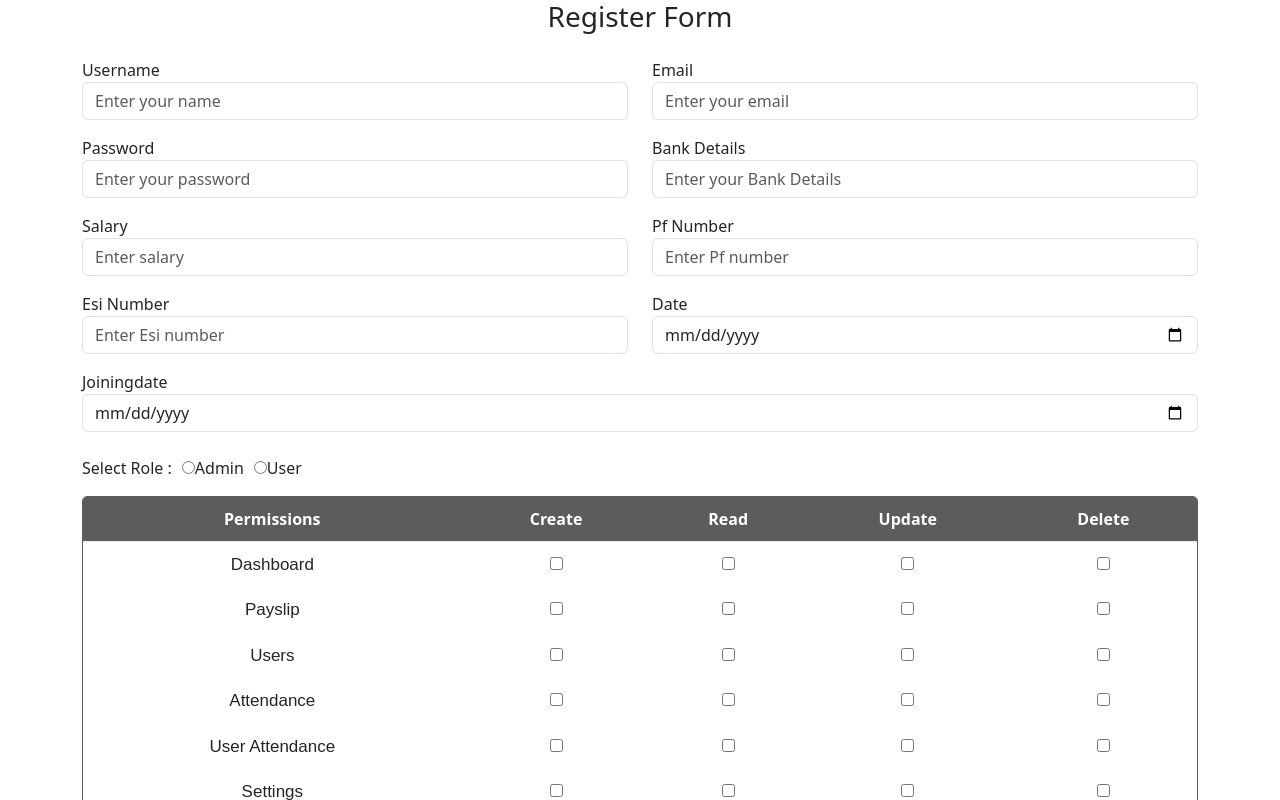
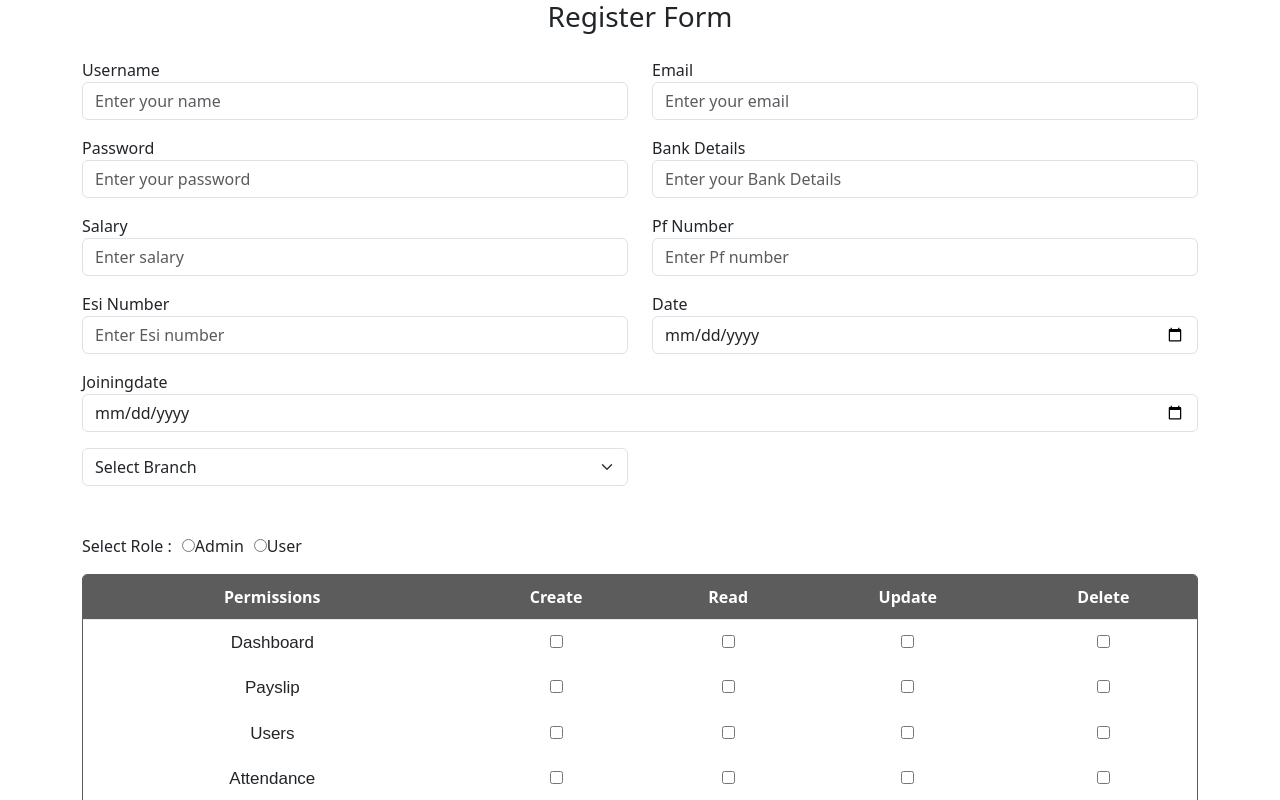
Before and after one commit to AjithaChand/Validation-project, a React (Create React App) app in the folder Insurance-app-main/: page /adminregister in a window 1280 px wide. Shown: the top 800 px of the page. Built offline with nearby package versions, Linux system fonts and the light colour scheme.

Commit message:
Branches

```diff
--- a/Insurance-app-main/src/Components/AdminDashboard/AdminRegistration/RegisterForm/Adminregister.js
+++ b/Insurance-app-main/src/Components/AdminDashboard/AdminRegistration/RegisterForm/Adminregister.js
@@ -6,17 +6,39 @@ import 'react-toastify/dist/ReactToastify.css';
 import { apiurl } from '../../../../url';
 import { UserContext } from '../../../../usecontext';
 
+//Branches
+
+import branchData from '../../../Datas/Branches.json'
+
 const Adminregister = ({ close }) => {
     const { setCreateNewUser } = useContext(UserContext);
 
     // const [leavedays, setLeavedays] = useState(0);
-    // const [selectpermission, setSelectpermission] = useState("")
 
-    // const handlePermission = (e) => {
+    // Code for choosing Branches and station
+    const [selectBranch, setSelectBranch] = useState(null);
 
-    //     setSelectpermission(e.target.value)
+    const [selectStation, setSelectStation] = useState(null);
 
-    // }
+    const handleBranchChange = (e) => {
+
+        const branch = branchData.branches.find(b => b.branch === e.target.value)
+        setSelectBranch(branch)
+        setSelectStation(null)
+    }
+
+    const handleStationChange = (e) => {
+        const station = selectBranch.stations.find(s => s.name === e.target.value)
+        setSelectStation(station)
+    }
+
+        //branch and station code
+        const payload={
+            branch: selectBranch?.branch,
+            station: selectStation?.name,
+            latitude: selectStation?.latitude,
+            longitude:selectStation?.longitude
+        }
 
     const [values, setValues] = useState({
         username: '',
@@ -41,7 +63,7 @@ const Adminregister = ({ close }) => {
         'payslip': { read: false, create: false, update: false, delete: false },
         'users': { read: false, create: false, update: false, delete: false },
         'attendance': { read: false, create: false, update: false, delete: false },
-        'user_attendance' : { read: false, create: false, update: false, delete: false },
+        'user_attendance': { read: false, create: false, update: false, delete: false },
         'settings': { read: false, create: false, update: false, delete: false },
     });
 
@@ -100,17 +122,16 @@ const Adminregister = ({ close }) => {
             return toast.warning('Password must be 8 characters, include one number and one special character');
         }
 
-
         try {
             await axios.post(`${apiurl}/admin/register`, {
-                ...values, permissions: permission
-
+                ...values, permissions: permission,payload:payload()
             }, {
                 headers: {
                     Authorization: `Bearer ${localStorage.getItem('token')}`
                 }
             });
-            console.log("Permission updation" , permission)
+            console.log("Permission updation", permission)
+            console.log("Branch" , payload)
 
             try {
                 await axios.post(`${apiurl}/email_for_register`, {
@@ -186,6 +207,29 @@ const Adminregister = ({ close }) => {
                             </div>
                         </div>
                         <div className='row'>
+                        <div className='mt-3 col-md-6 col-sm-12 form-group'>
+                                <select className='form-select mb-4' onChange={handleBranchChange} defaultValue="">
+                                    <option value="" disabled>Select Branch</option>
+                                    {branchData.branches.map((branch, index) => (
+                                        <option key={index} value={branch.branch}>{branch.branch}</option>
+                                    ))}
+                                </select>
+                                </div>
+                                <div className='mt-3 col-md-6 col-sm-12 form-group'>
+                                {selectBranch && (
+                                    <select className="form-select mb-3" onChange={handleStationChange} defaultValue="">
+                                        <option value="" disabled>Select Station</option>
+                                        {selectBranch.stations.map((station, index) => (
+                                            <option key={index} value={station.name}>
+                                                {station.name}
+                                            </option>
+                                        ))}
+                                    </select>
+                                )}
+                            </div>
+
+                        </div>
+                        <div className='row'>
                             <div className='mt-3 col-12 form-group'>
                                 <div className='permissions-role mt-2'>
                                     <label className='register-label'>Select Role :</label>
@@ -213,21 +257,7 @@ const Adminregister = ({ close }) => {
                                     </label>
                                 </div>
                             </div>
-
-                            {/* <div className='mt-3 col-12 form-group'>
-                                <div className='permissions-role mt-2'>
-                                    <label htmlFor='permission' className='register-label'>Permissions:</label>
-                                    <select id='permission' className='form-control' value={selectpermission} onChange={handlePermission}>
-                                        <option value="">Please Select</option>
-                                        <option value="dashboard">Dashboard</option>
-                                        <option value="payslip">Payslip</option>
-                                        <option value="users">Users</option>
-                                        <option value="attendance">Attendance</option>
-                                    </select>
                         </div>
-                            </div> */}
-                        </div>
-
 
                         <div className='mt-3 col-12 form-group'>
                             <div className='permissions-role-table mt-2'>
--- /dev/null
+++ b/Insurance-app-main/src/Components/Datas/Branches.json
@@ -0,0 +1,64 @@
+{
+    "branches": [
+      {
+        "branch": "Chennai",
+        "stations": [
+          { "name": "KK Nagar", "latitude": 13.0381, "longitude": 80.2110 },
+          { "name": "T Nagar", "latitude": 13.0415, "longitude": 80.2337 },
+          { "name": "Guindy", "latitude": 13.0085, "longitude": 80.2206 },
+          { "name": "Velachery", "latitude": 12.9784, "longitude": 80.2181 },
+          { "name": "Anna Nagar", "latitude": 13.0901, "longitude": 80.2131 },
+          { "name": "Saidapet", "latitude": 13.0308, "longitude": 80.2234 },
+          { "name": "Ashok Nagar", "latitude": 13.0396, "longitude": 80.2053 },
+          { "name": "Vadapalani", "latitude": 13.0505, "longitude": 80.2138 },
+          { "name": "Egmore", "latitude": 13.0732, "longitude": 80.2607 },
+          { "name": "Adyar", "latitude": 13.0068, "longitude": 80.2570 }
+        ]
+      },
+      {
+        "branch": "Bangalore",
+        "stations": [
+          { "name": "MG Road", "latitude": 12.9744, "longitude": 77.6190 },
+          { "name": "Whitefield", "latitude": 12.9698, "longitude": 77.7499 },
+          { "name": "Electronic City", "latitude": 12.8390, "longitude": 77.6792 },
+          { "name": "BTM Layout", "latitude": 12.9166, "longitude": 77.6101 },
+          { "name": "HSR Layout", "latitude": 12.9121, "longitude": 77.6446 },
+          { "name": "Jayanagar", "latitude": 12.9250, "longitude": 77.5938 },
+          { "name": "Koramangala", "latitude": 12.9352, "longitude": 77.6245 },
+          { "name": "Indiranagar", "latitude": 12.9719, "longitude": 77.6412 },
+          { "name": "Rajajinagar", "latitude": 12.9916, "longitude": 77.5543 },
+          { "name": "Yelahanka", "latitude": 13.1007, "longitude": 77.5966 }
+        ]
+      },
+      {
+        "branch": "Hyderabad",
+        "stations": [
+          { "name": "Banjara Hills", "latitude": 17.4126, "longitude": 78.4342 },
+          { "name": "Jubilee Hills", "latitude": 17.4239, "longitude": 78.4070 },
+          { "name": "Madhapur", "latitude": 17.4500, "longitude": 78.3911 },
+          { "name": "Gachibowli", "latitude": 17.4422, "longitude": 78.3556 },
+          { "name": "Kukatpally", "latitude": 17.4949, "longitude": 78.3996 },
+          { "name": "Begumpet", "latitude": 17.4445, "longitude": 78.4602 },
+          { "name": "Ameerpet", "latitude": 17.4385, "longitude": 78.4483 },
+          { "name": "Mehdipatnam", "latitude": 17.3860, "longitude": 78.4300 },
+          { "name": "Dilsukhnagar", "latitude": 17.3689, "longitude": 78.5170 },
+          { "name": "Secunderabad", "latitude": 17.4399, "longitude": 78.4983 }
+        ]
+      },
+      {
+        "branch": "Mumbai",
+        "stations": [
+          { "name": "Andheri", "latitude": 19.1197, "longitude": 72.8468 },
+          { "name": "Bandra", "latitude": 19.0606, "longitude": 72.8365 },
+          { "name": "Dadar", "latitude": 19.0184, "longitude": 72.8434 },
+          { "name": "Churchgate", "latitude": 18.9348, "longitude": 72.8258 },
+          { "name": "Powai", "latitude": 19.1180, "longitude": 72.9014 },
+          { "name": "Thane", "latitude": 19.2183, "longitude": 72.9781 },
+          { "name": "Borivali", "latitude": 19.2288, "longitude": 72.8560 },
+          { "name": "Malad", "latitude": 19.1850, "longitude": 72.8486 },
+          { "name": "Vashi", "latitude": 19.0709, "longitude": 72.9986 },
+          { "name": "Colaba", "latitude": 18.9066, "longitude": 72.8147 }
+        ]
+      }
+    ]
+  }
```
Lines whose indentation alone changed are shown as unchanged.
